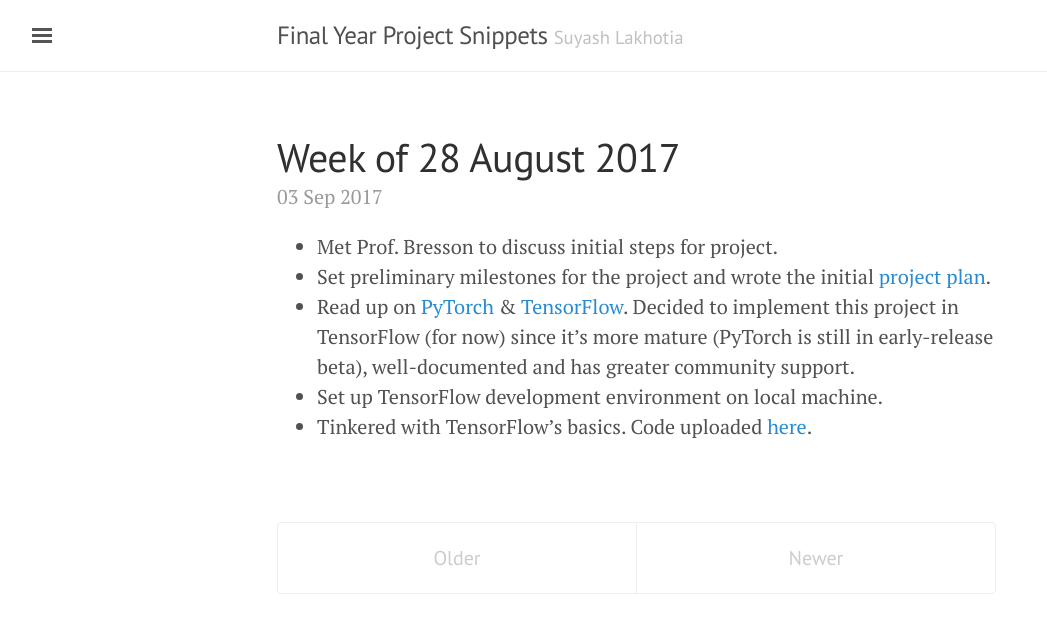
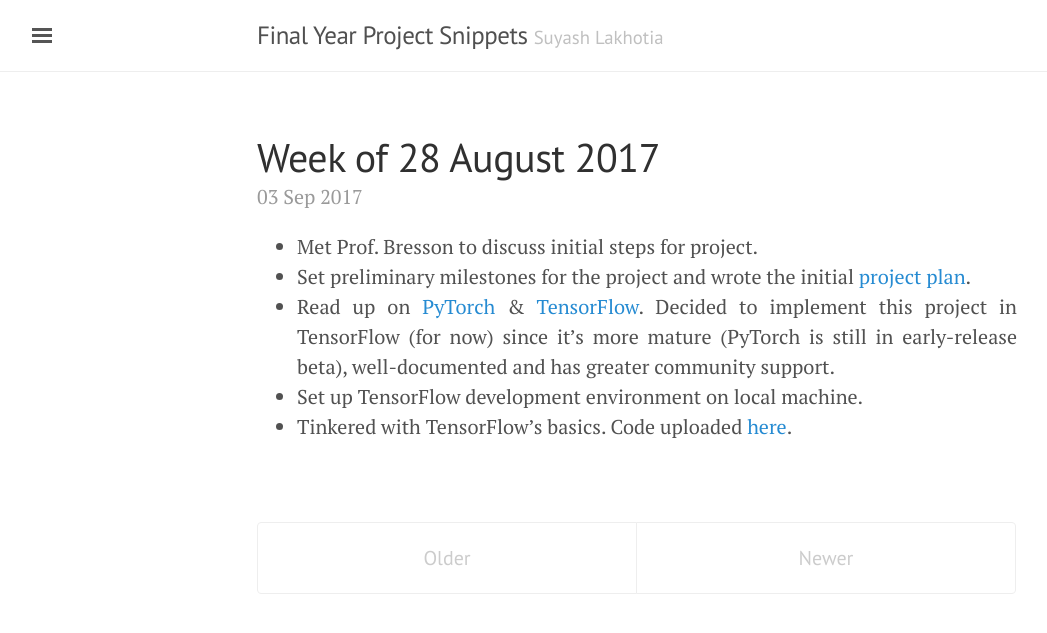
Before and after one commit to SuyashLakhotia/FYPSnippets, a Jekyll site: the page built from index.html, in a window 1280 px wide. Shown: the top 633 px of the page, without its empty margins (3-1050 px from the left). Built offline with Jekyll 4.4.1, drawn with Linux system fonts in a browser that asks for light colours; the list of posts is cut into pages by our own code.

Commit message:
Modified CSS

```diff
--- a/_includes/head.html
+++ b/_includes/head.html
@@ -18,6 +18,7 @@
   <link rel="stylesheet" href="{{ site.baseurl }}/public/css/poole.css">
   <link rel="stylesheet" href="{{ site.baseurl }}/public/css/syntax.css">
   <link rel="stylesheet" href="{{ site.baseurl }}/public/css/lanyon.css">
+  <link rel="stylesheet" href="{{ site.baseurl }}/public/css/custom.css">
   <link rel="stylesheet" href="https://fonts.googleapis.com/css?family=PT+Serif:400,400italic,700%7CPT+Sans:400">
 
   <!-- Icon -->
--- /dev/null
+++ b/public/css/custom.css
@@ -0,0 +1,11 @@
+.post {
+  text-align: justify;
+}
+
+ul ul {
+  margin-bottom: 0;
+}
+
+ul ul ul {
+  margin-bottom: 0;
+}
--- a/public/css/lanyon.css
+++ b/public/css/lanyon.css
@@ -82,7 +82,7 @@ h1, h2, h3, h4, h5, h6 {
 }
 @media (min-width: 56em) {
   .container {
-    max-width: 38rem;
+    max-width: 40rem;
   }
 }
 
```
